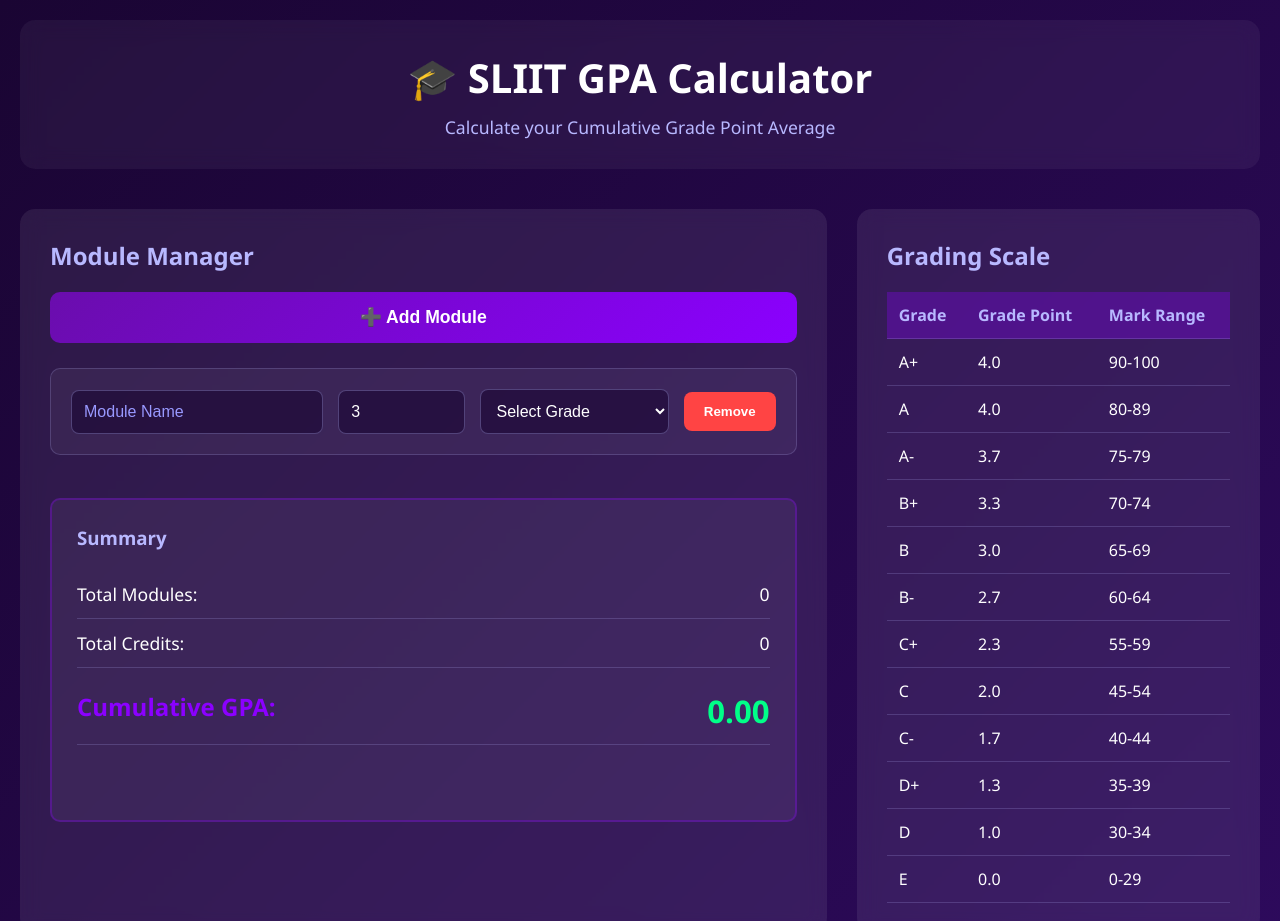
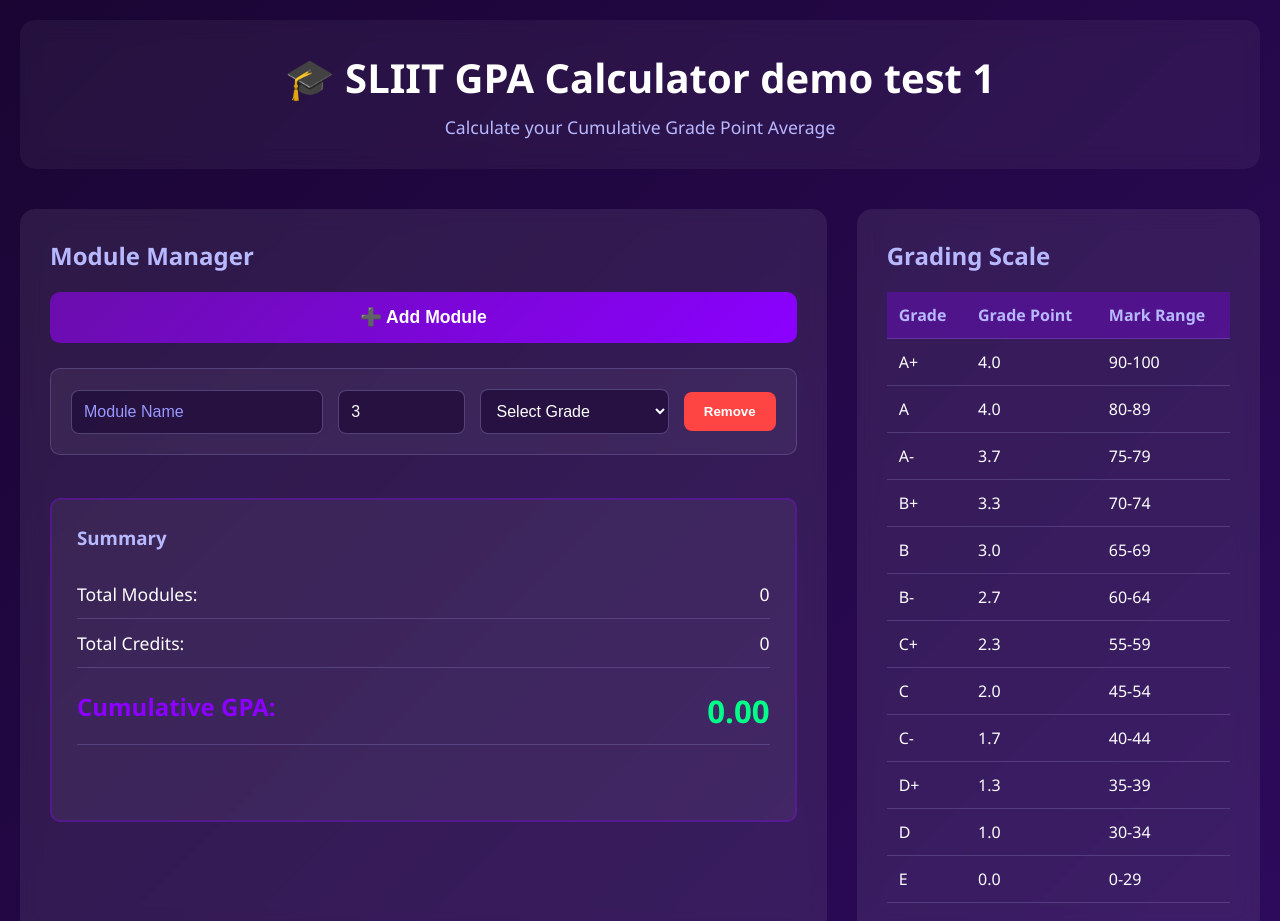
Before and after one commit to irushashaveen/Payright, a website: page demo-site/index.html in a window 1280 px wide. Shown: the top 921 px of the page. Drawn offline with Linux system fonts and the light colour scheme.

Commit message:
new update 1

```diff
--- a/demo-site/index.html
+++ b/demo-site/index.html
@@ -9,7 +9,7 @@
 <body>
     <div class="container">
         <header>
-            <h1>🎓 SLIIT GPA Calculator </h1>
+            <h1>🎓 SLIIT GPA Calculator demo test 1 </h1>
             <p>Calculate your Cumulative Grade Point Average</p>
         </header>
 
```
Also changed, not shown: README.md.
